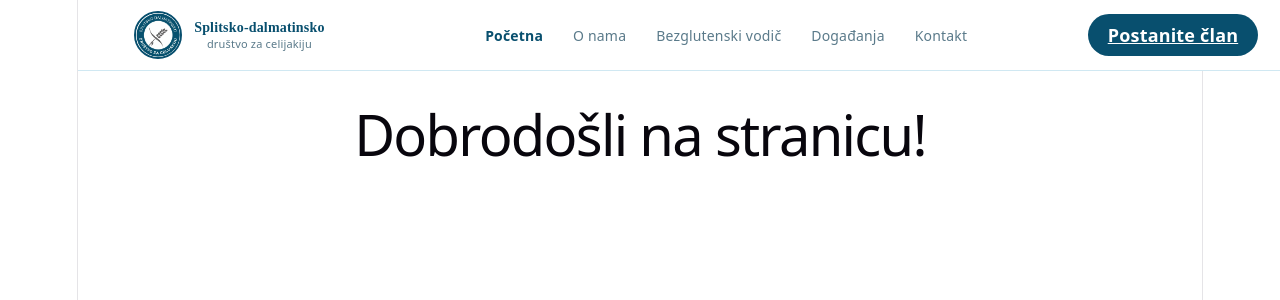
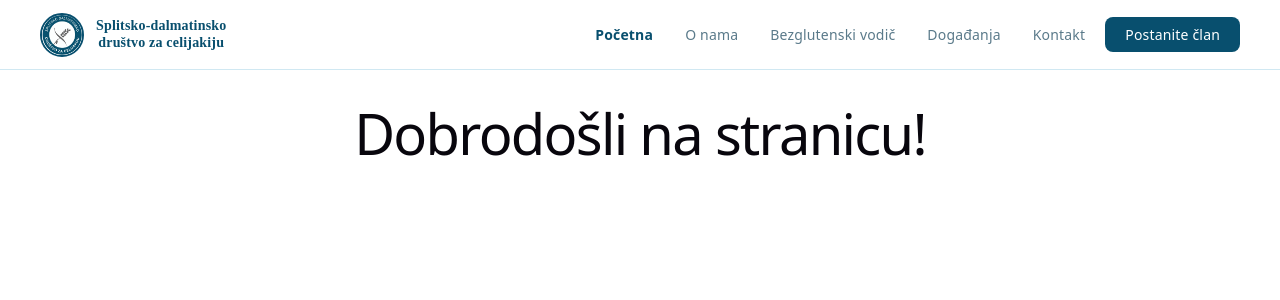
Before and after one commit to mstrin01/celiac-split, a React (Vite) app: page / in a window 1280 px wide. Shown: the top 300 px of the page. Built offline with nearby package versions, Linux system fonts and the light colour scheme.

Commit message:
fix navbar + no white gaps

```diff
--- a/src/components/Navbar.jsx
+++ b/src/components/Navbar.jsx
@@ -18,8 +18,9 @@ const Navbar = () => {
         <li><a href="/guide">Bezglutenski vodič</a></li>
         <li><a href="/events">Događanja</a></li>
         <li><a href="/contact">Kontakt</a></li>
+        <li><a href="/join" className="btn-nav">Postanite član</a></li>
       </ul>
-      <a href="/join" className="btn-nav">Postanite član</a>
+
     </nav>
   );
 };
--- a/src/index.css
+++ b/src/index.css
@@ -55,12 +55,12 @@ body {
 }
 
 #root {
-  width: 1126px;
+  width: 100%;
   max-width: 100%;
-  margin: 0 auto;
+  margin: 0;
+  padding: 0;
   text-align: center;
-  border-inline: 1px solid var(--border);
-  min-height: 100svh;
+  min-height: 100vh;
   display: flex;
   flex-direction: column;
   box-sizing: border-box;
--- a/src/styles/Navbar.css
+++ b/src/styles/Navbar.css
@@ -1,8 +1,12 @@
-/* Reset and prevent scroll */
-html, body {
+html,
+body {
   margin: 0;
   padding: 0;
   overflow-x: hidden;
+  width: 100%;
+}
+
+* {
   box-sizing: border-box;
 }
 
@@ -11,10 +15,11 @@ nav {
   top: 0;
   z-index: 100;
   width: 100%;
+  margin: 0;
+  padding: 0 40px;
   background: rgba(255, 255, 255, 0.96);
   backdrop-filter: blur(10px);
   border-bottom: 1px solid #D0E8F2;
-  padding: 0 5%;
   display: flex;
   align-items: center;
   justify-content: space-between;
@@ -33,10 +38,7 @@ nav {
   height: 44px;
   border-radius: 50%;
   border: 2px solid #084F6E;
-  display: flex;
-  align-items: center;
-  justify-content: center;
-  object-fit: cover; /* ensures the image fits the circle */
+  object-fit: cover;
 }
 
 .logo-text {
@@ -53,16 +55,20 @@ nav {
 }
 
 .logo-text span:last-child {
-  font-size: 11px;
-  color: #5a7a8a;
+  font-family: 'Lora', serif;
+  font-weight: 600;
+  font-size: 14px;
+  color: #084F6E;
   line-height: 1.2;
 }
 
 .nav-links {
   display: flex;
   align-items: center;
-  gap: 6px;
+  gap: 8px;
   list-style: none;
+  margin: 0;
+  padding: 0;
 }
 
 .nav-links a {
@@ -72,7 +78,7 @@ nav {
   color: #5a7a8a;
   padding: 6px 12px;
   border-radius: 8px;
-  transition: color 0.2s, background 0.2s;
+  transition: 0.2s;
 }
 
 .nav-links a:hover {
@@ -87,19 +93,19 @@ nav {
 
 .btn-nav {
   background: #084F6E;
-  color: #fff !important;
+  color: white !important;
   padding: 8px 20px !important;
-  border-radius: 30px !important;
-  font-weight: 600 !important;
-  transition: background 0.2s, transform 0.1s !important;
+  border-radius: 30px;
+  font-weight: 600;
+  text-decoration: none;
 }
 
-.btn-nav:hover {
-  background: #0D6A92 !important;
-  transform: translateY(-1px);
+@media (max-width: 768px) {
+  nav {
+    padding: 0 20px;
+  }
+
+  .nav-links {
+    display: none;
+  }
 }
-
-/* Responsive */
-@media (max-width: 768px) {
-  .nav-links { display: none; }
-}
```
